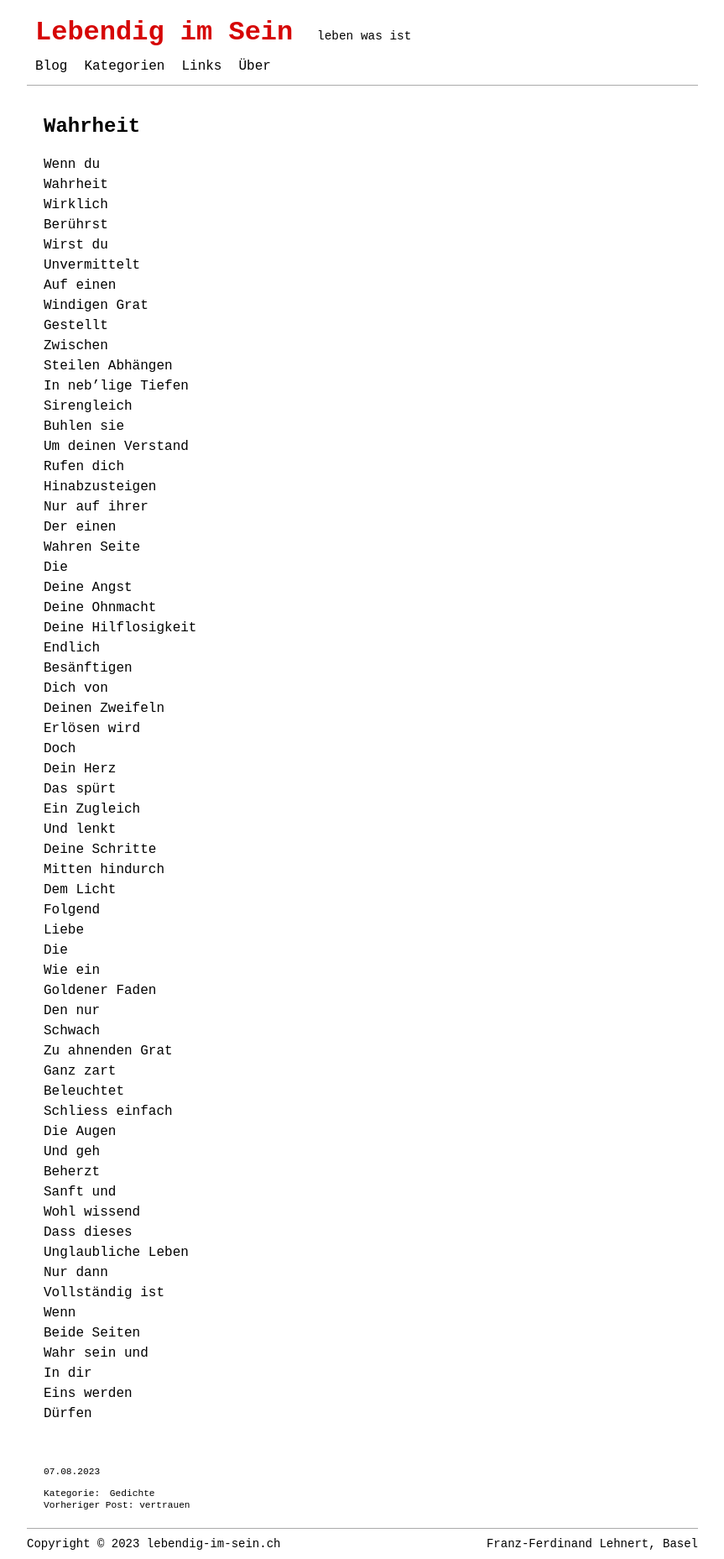
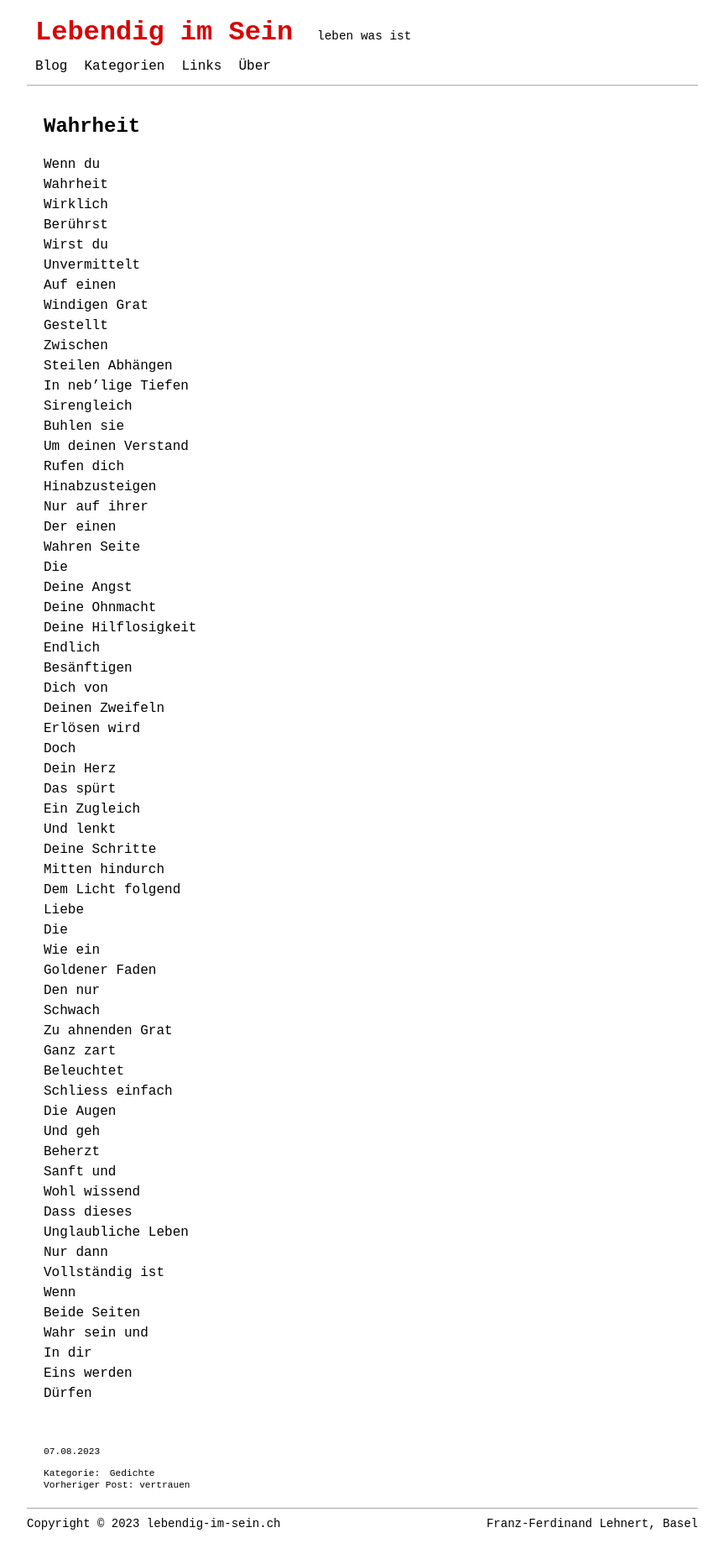
Before and after one commit to lebendigimsein/webpage, a Jekyll site: the page built from _posts/2023-08-07-wahrheit.markdown, in a window 1280 px wide. Shown: the whole page at 84% size, without its empty margins (208-1071 px from the left). Built offline with Jekyll 4.4.1, drawn with Linux system fonts in a browser that asks for light colours; after the commit the page ends 1833 px from its top, so only the background shows below that.

```diff
--- a/_posts/2023-08-07-wahrheit.markdown
+++ b/_posts/2023-08-07-wahrheit.markdown
@@ -43,8 +43,7 @@ Ein Zugleich
 Und lenkt
 Deine Schritte
 Mitten hindurch
-Dem Licht
-Folgend
+Dem Licht folgend
 Liebe
 Die
 Wie ein
```
